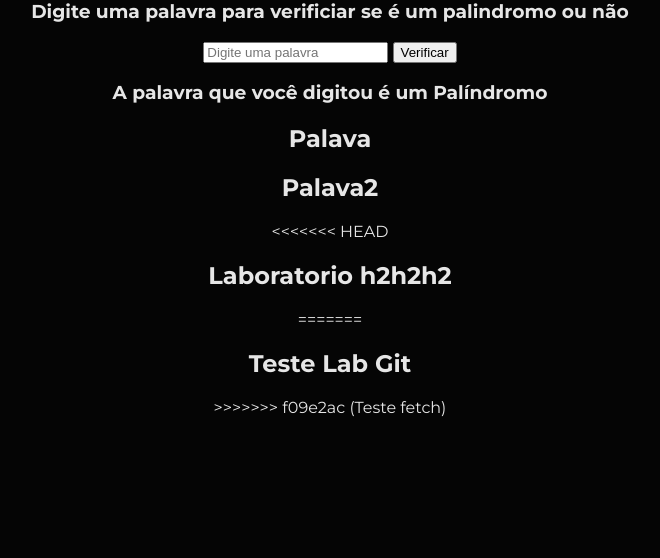
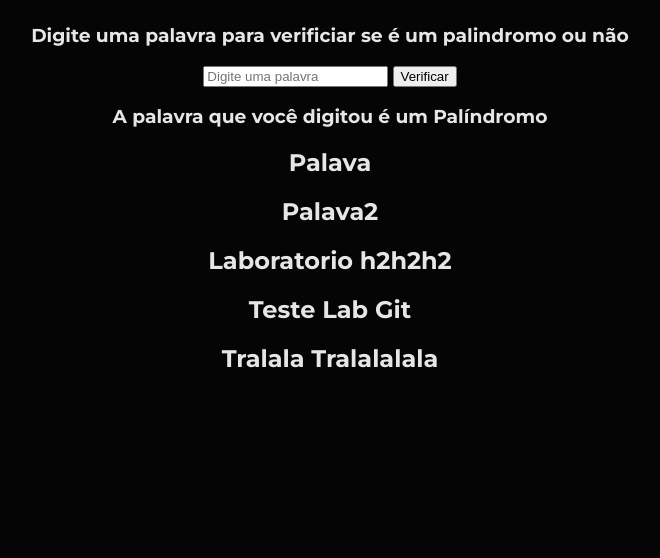
Before and after one commit to gfinetto/palindromo-estudos, a plain HTML site: page index.html in a window 1280 px wide. Shown: the part 242-800 px from the top of the page, without its empty margins (310-970 px from the left). Drawn offline with Linux system fonts and the light colour scheme.

Commit message:
Teste stash

```diff
--- a/index.html
+++ b/index.html
@@ -20,11 +20,9 @@
         <h3 class="resultado">A palavra que você digitou é um Palíndromo</h3>
         <h2 class="resultado__palavra__invertida">Palava</h2>
         <h2>Palava2</h2>
-<<<<<<< HEAD
         <h2>Laboratorio h2h2h2</h2>
-=======
         <h2>Teste Lab Git</h2>
->>>>>>> f09e2ac (Teste fetch)
+        <h2>Tralala Tralalalala</h2>
     </div>
 
     <script src="script.js"></script>
```
